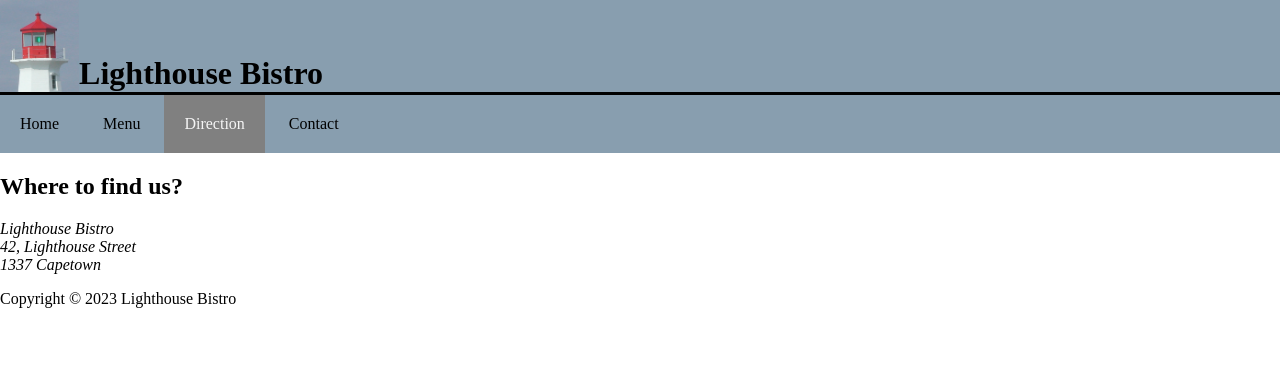
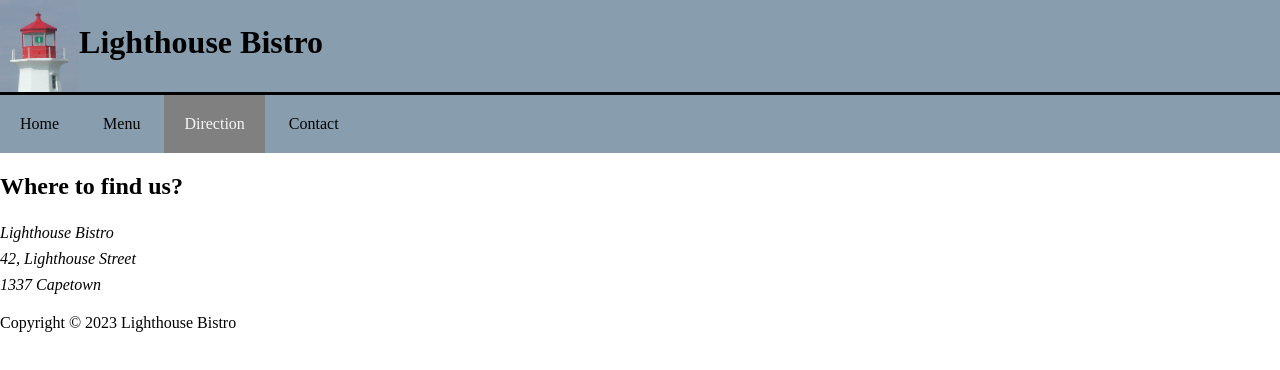
Before and after one commit to LisJa752/Lighthouse, a plain HTML site: page directions.html in a window 1280 px wide. Drawn offline with Linux system fonts and the light colour scheme.

Commit message:
Finishing touches

```diff
--- a/Lighthouse.css
+++ b/Lighthouse.css
@@ -64,3 +64,9 @@ article ol {
 article ul {
     list-style-type:"🥂";
 }
+img , h1 {
+    vertical-align: middle;
+}
+address{
+    line-height: 26px;
+}
```
